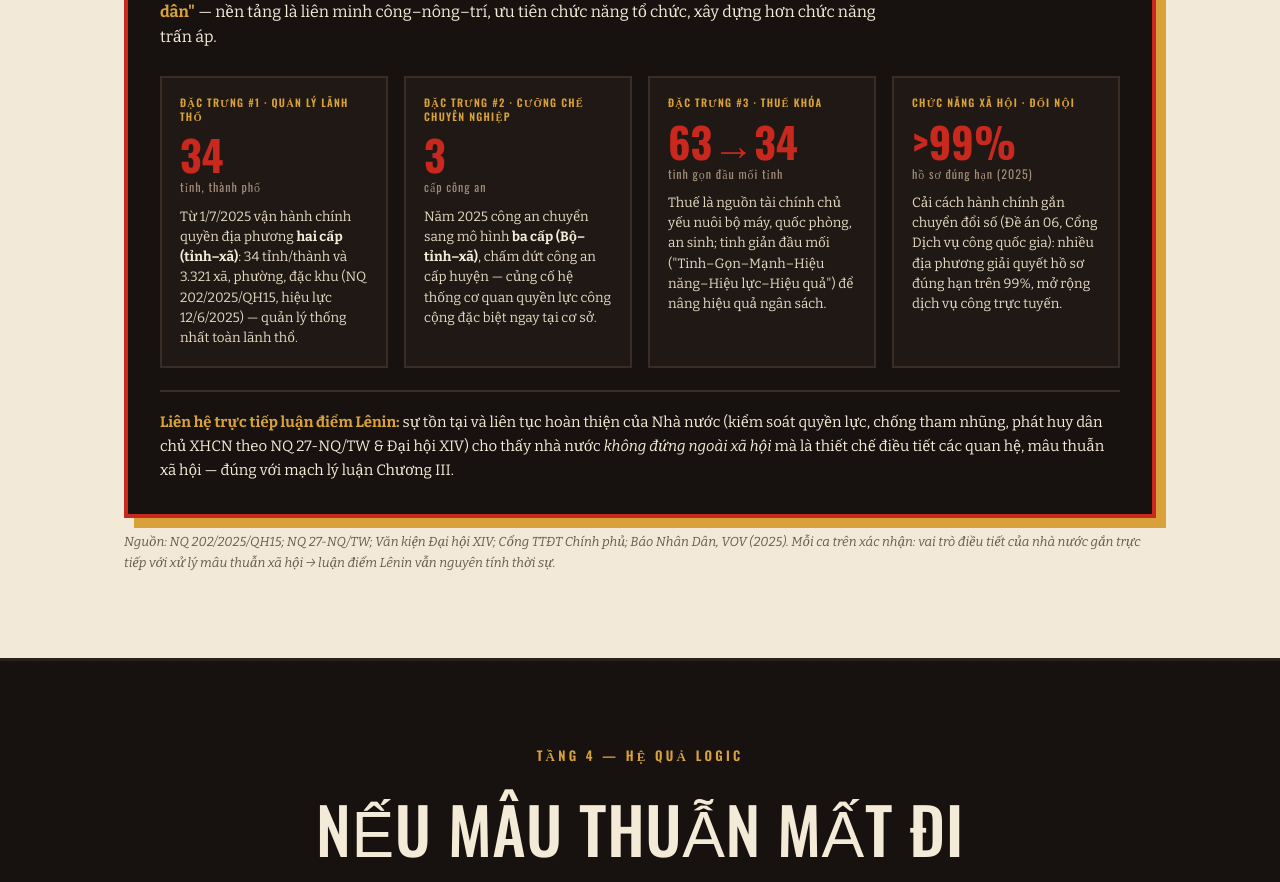
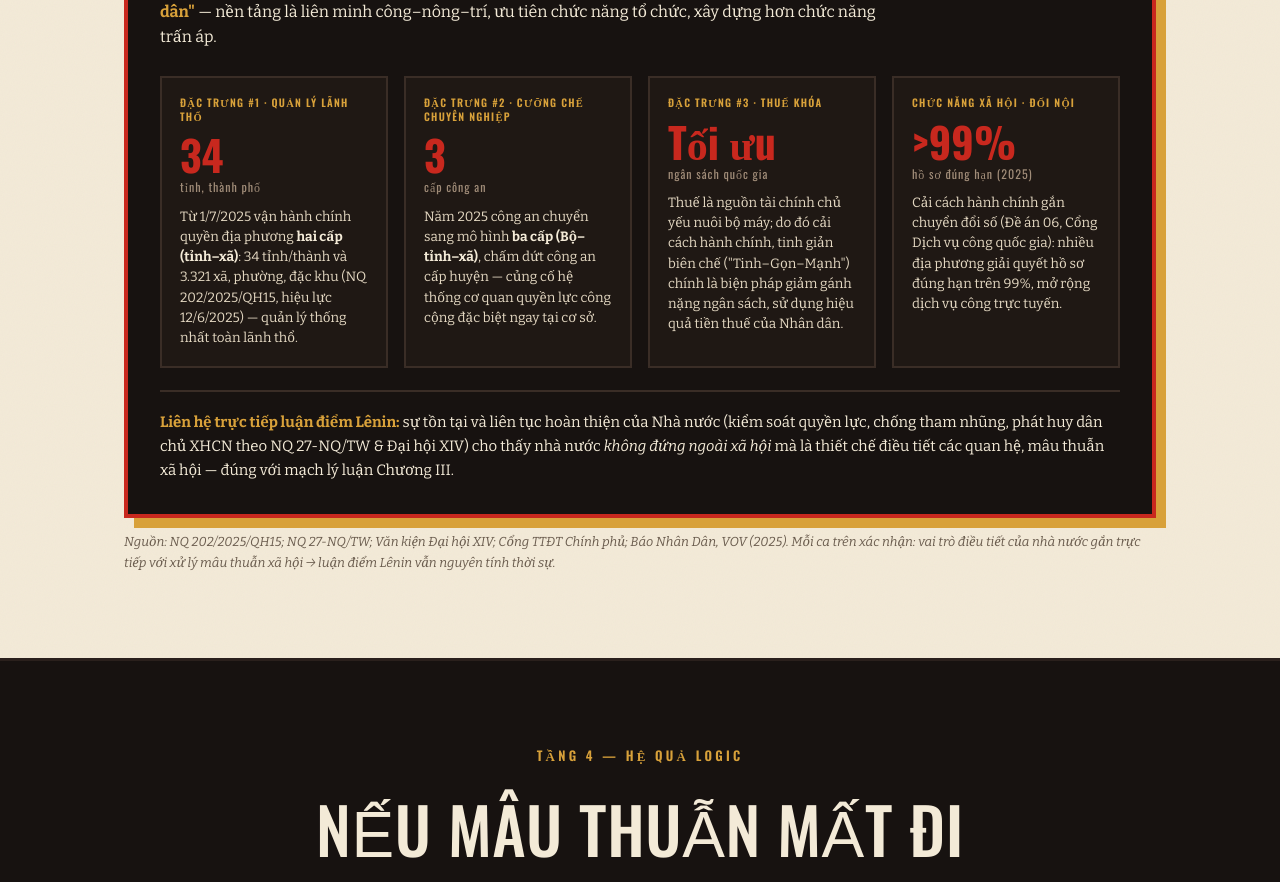
Before and after one commit to phanhoangs26/MLN122, a React (Vite) app: page /theory in a window 1280 px wide. Shown: the part 4640-5522 px from the top of the page. Built offline with nearby package versions, Linux system fonts and the light colour scheme.

Commit message:
fix(theory): update tax card label to correctly align with budget optimization argument

```diff
--- a/src/app/pages/Theory.tsx
+++ b/src/app/pages/Theory.tsx
@@ -258,7 +258,7 @@ export default function Theory() {
             <div className="vn-grid">
               <div className="vn-card"><div className="vt">ĐẶC TRƯNG #1 · QUẢN LÝ LÃNH THỔ</div><div className="vnum">34</div><div className="vlab">tỉnh, thành phố</div><p>Từ 1/7/2025 vận hành chính quyền địa phương <b>hai cấp (tỉnh–xã)</b>: 34 tỉnh/thành và 3.321 xã, phường, đặc khu (NQ 202/2025/QH15, hiệu lực 12/6/2025) — quản lý thống nhất toàn lãnh thổ.</p></div>
               <div className="vn-card"><div className="vt">ĐẶC TRƯNG #2 · CƯỠNG CHẾ CHUYÊN NGHIỆP</div><div className="vnum">3</div><div className="vlab">cấp công an</div><p>Năm 2025 công an chuyển sang mô hình <b>ba cấp (Bộ–tỉnh–xã)</b>, chấm dứt công an cấp huyện — củng cố hệ thống cơ quan quyền lực công cộng đặc biệt ngay tại cơ sở.</p></div>
-              <div className="vn-card"><div className="vt">ĐẶC TRƯNG #3 · THUẾ KHÓA</div><div className="vnum">63→34</div><div className="vlab">tinh gọn đầu mối tỉnh</div><p>Thuế là nguồn tài chính chủ yếu nuôi bộ máy, quốc phòng, an sinh; tinh giản đầu mối ("Tinh–Gọn–Mạnh–Hiệu năng–Hiệu lực–Hiệu quả") để nâng hiệu quả ngân sách.</p></div>
+              <div className="vn-card"><div className="vt">ĐẶC TRƯNG #3 · THUẾ KHÓA</div><div className="vnum">Tối ưu</div><div className="vlab">ngân sách quốc gia</div><p>Thuế là nguồn tài chính chủ yếu nuôi bộ máy; do đó cải cách hành chính, tinh giản biên chế ("Tinh–Gọn–Mạnh") chính là biện pháp giảm gánh nặng ngân sách, sử dụng hiệu quả tiền thuế của Nhân dân.</p></div>
               <div className="vn-card"><div className="vt">CHỨC NĂNG XÃ HỘI · ĐỐI NỘI</div><div className="vnum">&gt;99%</div><div className="vlab">hồ sơ đúng hạn (2025)</div><p>Cải cách hành chính gắn chuyển đổi số (Đề án 06, Cổng Dịch vụ công quốc gia): nhiều địa phương giải quyết hồ sơ đúng hạn trên 99%, mở rộng dịch vụ công trực tuyến.</p></div>
             </div>
 
```
